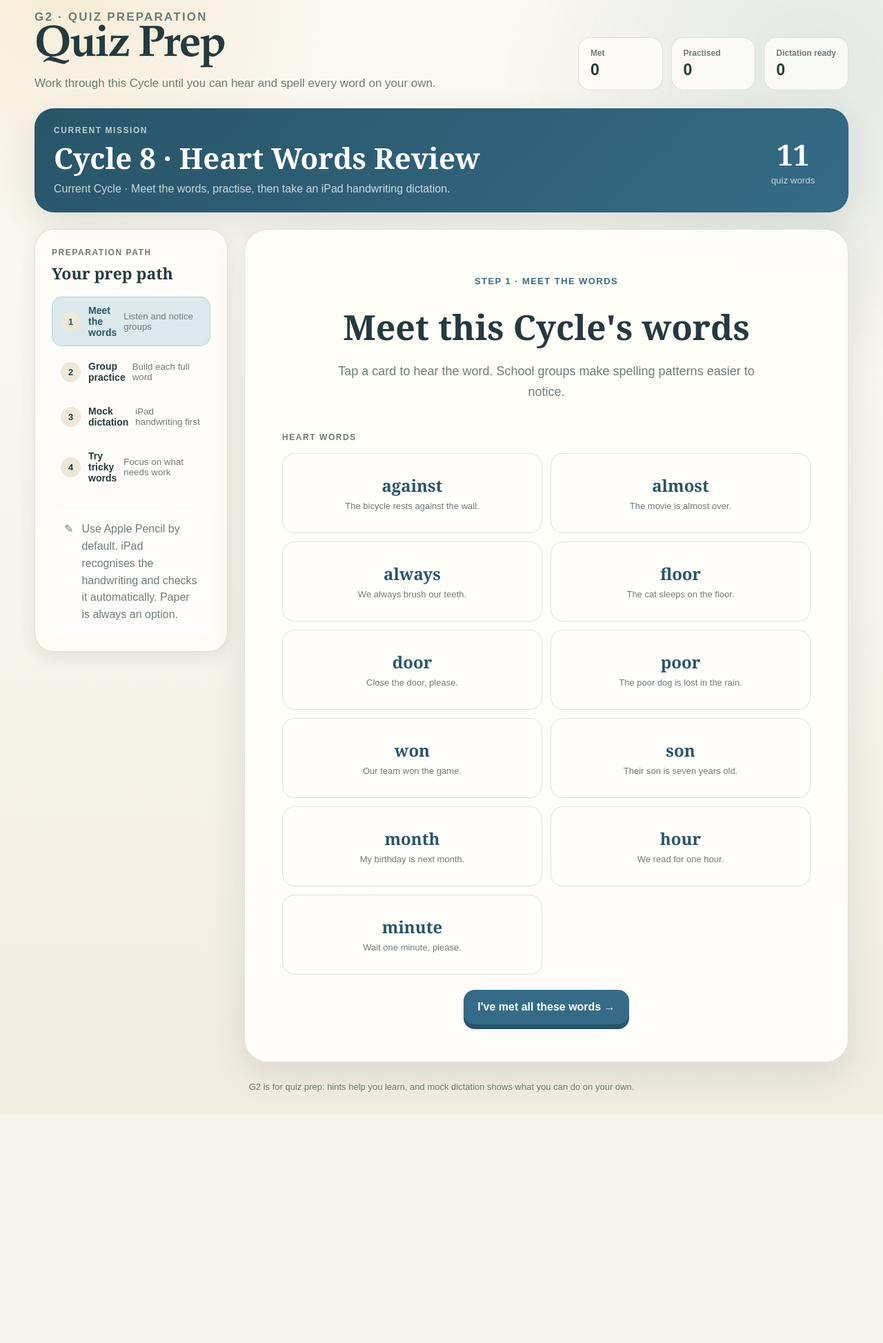
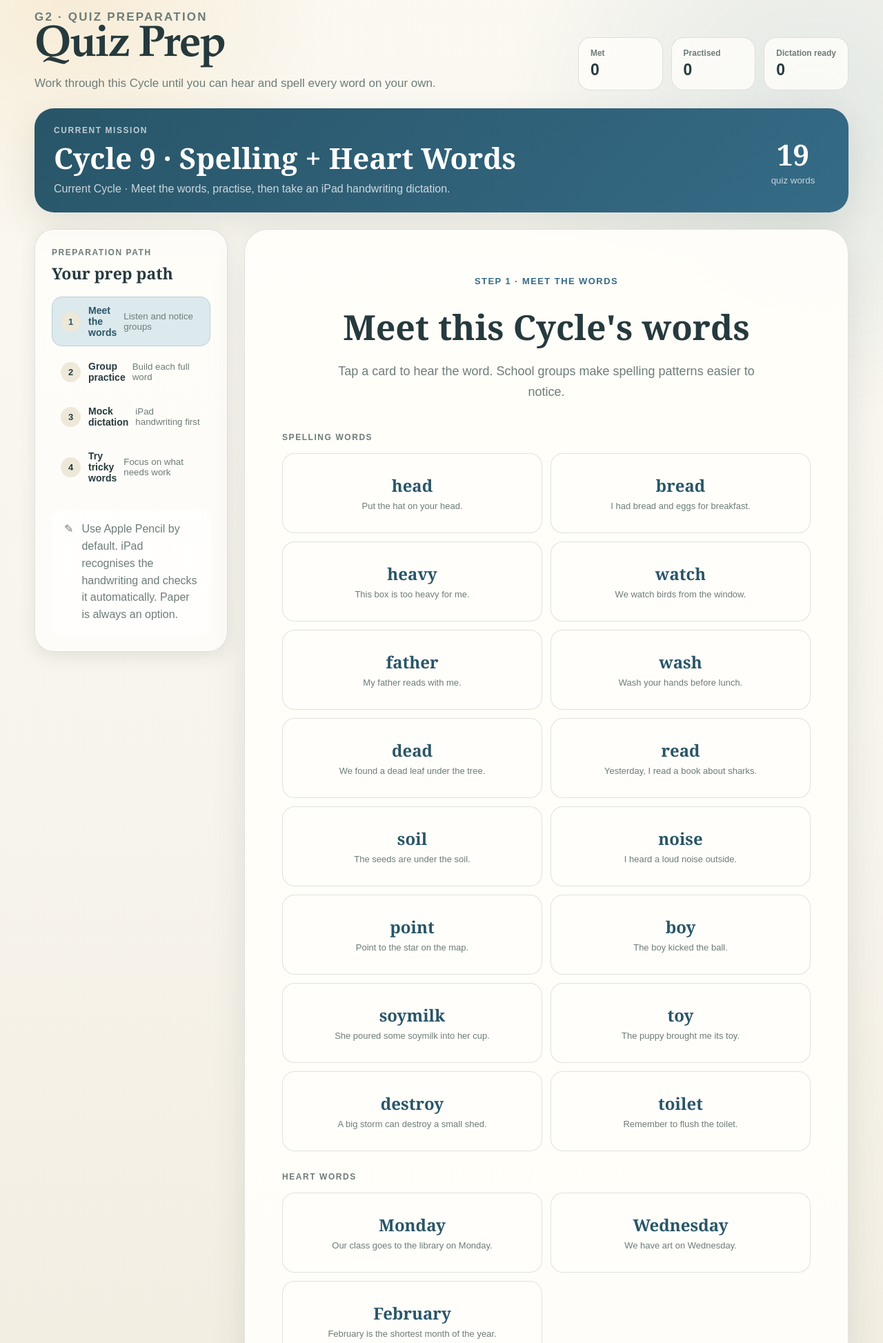
Before and after one commit to Yinzhi-netizen/ruogu-g1-words, a plain HTML site: page G2-words/index.html in a window 1280 px wide. Shown: the part 103-2050 px from the top of the page at 69% size. Before the commit the page ends 1718 px from the top, so only its background shows below. Drawn offline with Linux system fonts and the light colour scheme.

Commit message:
Add Grade 2 Cycle 9 spelling and heart words

```diff
--- a/G2-words/g2-prep-app.js
+++ b/G2-words/g2-prep-app.js
@@ -509,7 +509,11 @@
   function speakWord(text) {
     if (!("speechSynthesis" in window)) return;
     window.speechSynthesis.cancel();
-    const utterance = new SpeechSynthesisUtterance(text);
+    // The Cycle 9 short-e spelling pattern calls for the past-tense pronunciation.
+    const spokenText = text === "read" && currentCycle.id === "cycle9-2026-official"
+      ? sentences.read || "Yesterday, I read a book."
+      : text;
+    const utterance = new SpeechSynthesisUtterance(spokenText);
     utterance.lang = "en-US";
     utterance.rate = .76;
     window.speechSynthesis.speak(utterance);
--- a/G2-words/g2-stories.js
+++ b/G2-words/g2-stories.js
@@ -1,5 +1,5 @@
 // 若谷英文 G2 · 例句与短文
-// 用词严格对应学校 Cycle 3 至 Cycle 8 原件
+// 用词严格对应学校 Cycle 3 至 Cycle 9 原件
 
 window.RUOGU_G2_STORIES = [
   {
@@ -144,5 +144,23 @@ window.RUOGU_G2_SENTENCES = {
   "saw": "I saw a bird in the tree.",
   "straw": "I drink juice with a straw.",
   "because": "We stay inside because it is raining.",
-  "haunt": "A kind ghost would never haunt you."
+  "haunt": "A kind ghost would never haunt you.",
+  "head": "Put the hat on your head.",
+  "bread": "I had bread and eggs for breakfast.",
+  "heavy": "This box is too heavy for me.",
+  "watch": "We watch birds from the window.",
+  "wash": "Wash your hands before lunch.",
+  "dead": "We found a dead leaf under the tree.",
+  "read": "Yesterday, I read a book about sharks.",
+  "soil": "The seeds are under the soil.",
+  "noise": "I heard a loud noise outside.",
+  "point": "Point to the star on the map.",
+  "boy": "The boy kicked the ball.",
+  "soymilk": "She poured some soymilk into her cup.",
+  "toy": "The puppy brought me its toy.",
+  "destroy": "A big storm can destroy a small shed.",
+  "toilet": "Remember to flush the toilet.",
+  "monday": "Our class goes to the library on Monday.",
+  "wednesday": "We have art on Wednesday.",
+  "february": "February is the shortest month of the year."
 };
--- a/G2-words/g2-word-data.js
+++ b/G2-words/g2-word-data.js
@@ -67,9 +67,21 @@ window.RUOGU_G2_CYCLES = [
     title: "Heart Words Review",
     schoolYear: "2026-2027",
     testDate: null,
+    status: "review",
+    groupIds: [
+      "cycle8-2026-heart-words"
+    ]
+  },
+  {
+    id: "cycle9-2026-official",
+    label: "Cycle 9",
+    title: "Spelling + Heart Words",
+    schoolYear: "2026-2027",
+    testDate: null,
     status: "current",
     groupIds: [
-      "cycle8-2026-heart-words"
+      "cycle9-2026-spelling-words",
+      "cycle9-2026-heart-words"
     ]
   }
 ];
@@ -212,6 +224,31 @@ window.RUOGU_G2_WORD_GROUPS = [
       "month", "hour", "minute"
     ],
   },
+  {
+    id: "cycle9-2026-spelling-words",
+    title: "Cycle 9 · Spelling Words",
+    track: "core",
+    source: "../G2词表原件/Cycle 9 Spelling.jpg",
+    cycle: "cycle9-2026-official",
+    date: "2026-11-06/16",
+    subject: "Spelling Words",
+    words: [
+      "head", "bread", "heavy", "watch",
+      "father", "wash", "dead", "read",
+      "soil", "noise", "point", "boy",
+      "soymilk", "toy", "destroy", "toilet"
+    ],
+  },
+  {
+    id: "cycle9-2026-heart-words",
+    title: "Cycle 9 · Heart Words",
+    track: "core",
+    source: "../G2词表原件/Cycle 9 Spelling.jpg",
+    cycle: "cycle9-2026-official",
+    date: "2026-11-06/16",
+    subject: "Heart Words",
+    words: ["Monday", "Wednesday", "February"],
+  },
 ];
 
 // 为每个单词组生成完整的单词对象
--- a/G2-words/index.html
+++ b/G2-words/index.html
@@ -160,10 +160,10 @@
   </div>
 
   <div class="confetti" id="confetti" hidden></div>
-  <script src="./g2-word-data.js?v=8"></script>
-  <script src="./g2-stories.js?v=8"></script>
+  <script src="./g2-word-data.js?v=9"></script>
+  <script src="./g2-stories.js?v=9"></script>
   <script src="./g2-stars.js"></script>
-  <script src="./g2-prep-app.js?v=6"></script>
+  <script src="./g2-prep-app.js?v=7"></script>
   <script>
     if ("serviceWorker" in navigator && location.protocol !== "file:") navigator.serviceWorker.register("./sw.js").catch(() => {});
   </script>
```
Also changed, not shown: G2-words/sw.js (+4 -4 lines), index.html (+4 -4 lines), sw.js (+4 -4 lines).
